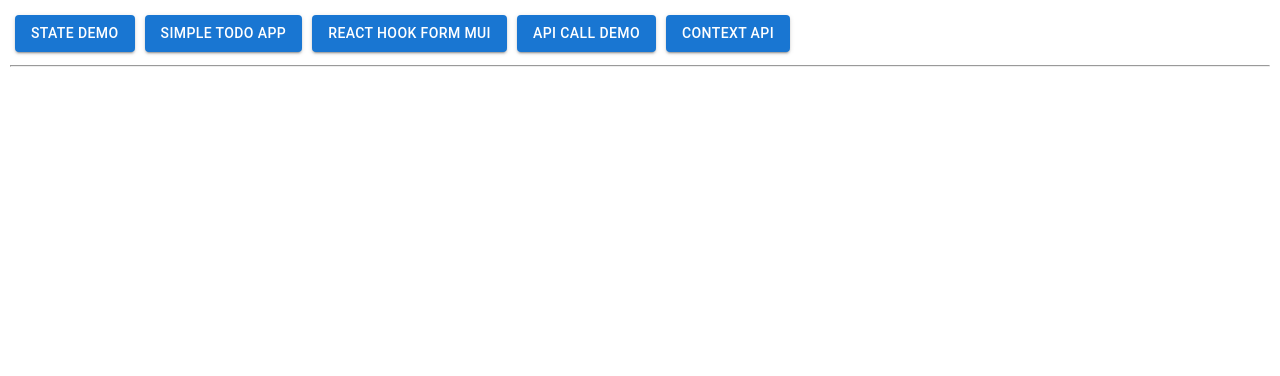
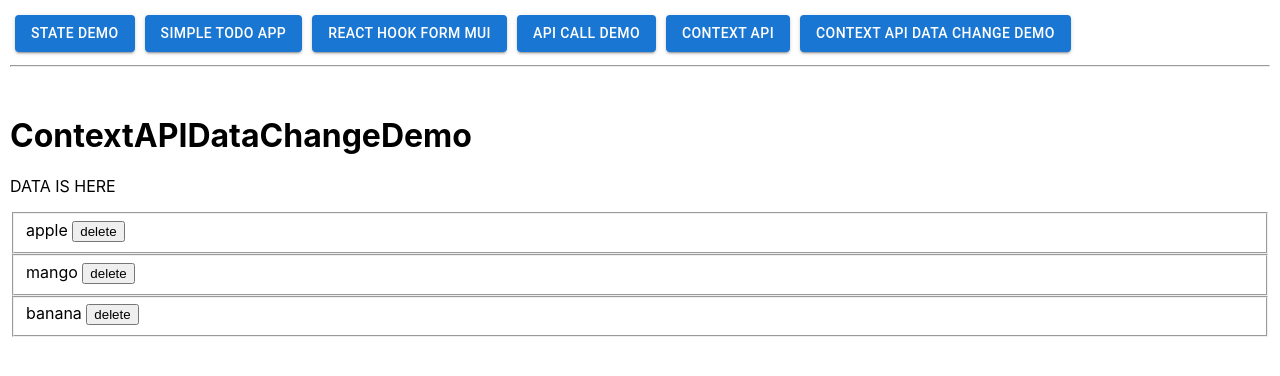
Before and after one commit to gavand-sagar/Upgrad-React-Training, a React (Create React App) app: page /ContextAPIDataChangeDemo in a window 1280 px wide. Shown: the top 376 px of the page. Built offline with nearby package versions, Linux system fonts and the light colour scheme.

Commit message:
Context API with Data Change

```diff
--- /dev/null
+++ b/src/ContextAPIDataChangeDemo.jsx
@@ -0,0 +1,37 @@
+import React, { createContext, useContext, useState } from 'react'
+
+let MyContext = createContext({ items: [], handleDelete: () => { } })
+
+function Item({ text }) {
+    let { handleDelete } = useContext(MyContext)
+    return (
+        <fieldset>{text} <button onClick={handleDelete}>delete</button></fieldset>
+    )
+}
+
+function ItemsList() {
+    let { items } = useContext(MyContext)
+    return (
+        <div>
+            {
+                items?.map(x => <Item text={x} />)
+            }
+        </div>
+    )
+}
+
+export default function ContextAPIDataChangeDemo() {
+    let [items, setItems] = useState(["apple", "mango", "banana"])
+    function handleDelete() {
+        let newArray = [...items]
+        newArray.pop()
+        setItems(newArray)
+    }
+    return (
+        <MyContext value={{ items: items, handleDelete: handleDelete }}>
+            <h1>ContextAPIDataChangeDemo</h1>
+            <p>DATA IS HERE</p>
+            <ItemsList />
+        </MyContext>
+    )
+}
--- a/src/Routes.js
+++ b/src/Routes.js
@@ -16,6 +16,7 @@ import ApiCallDemo from './ApiCallDemo';
 import ProductDetails from './ProductDetails';
 import LoginFormPostAPI from './LoginFormPostAPI';
 import ContextAPI from './ContextAPI';
+import ContextAPIDataChangeDemo from './ContextAPIDataChangeDemo';
 
 export const routes = [
     {
@@ -47,6 +48,11 @@ export const routes = [
         linkText: "Context API",
         element: <ContextAPI />
     },
+     {
+        path: '/ContextAPIDataChangeDemo',
+        linkText: "Context API Data Change Demo",
+        element: <ContextAPIDataChangeDemo />
+    },
     {
         path: '/Login',
         element: <LoginFormPostAPI />
```
